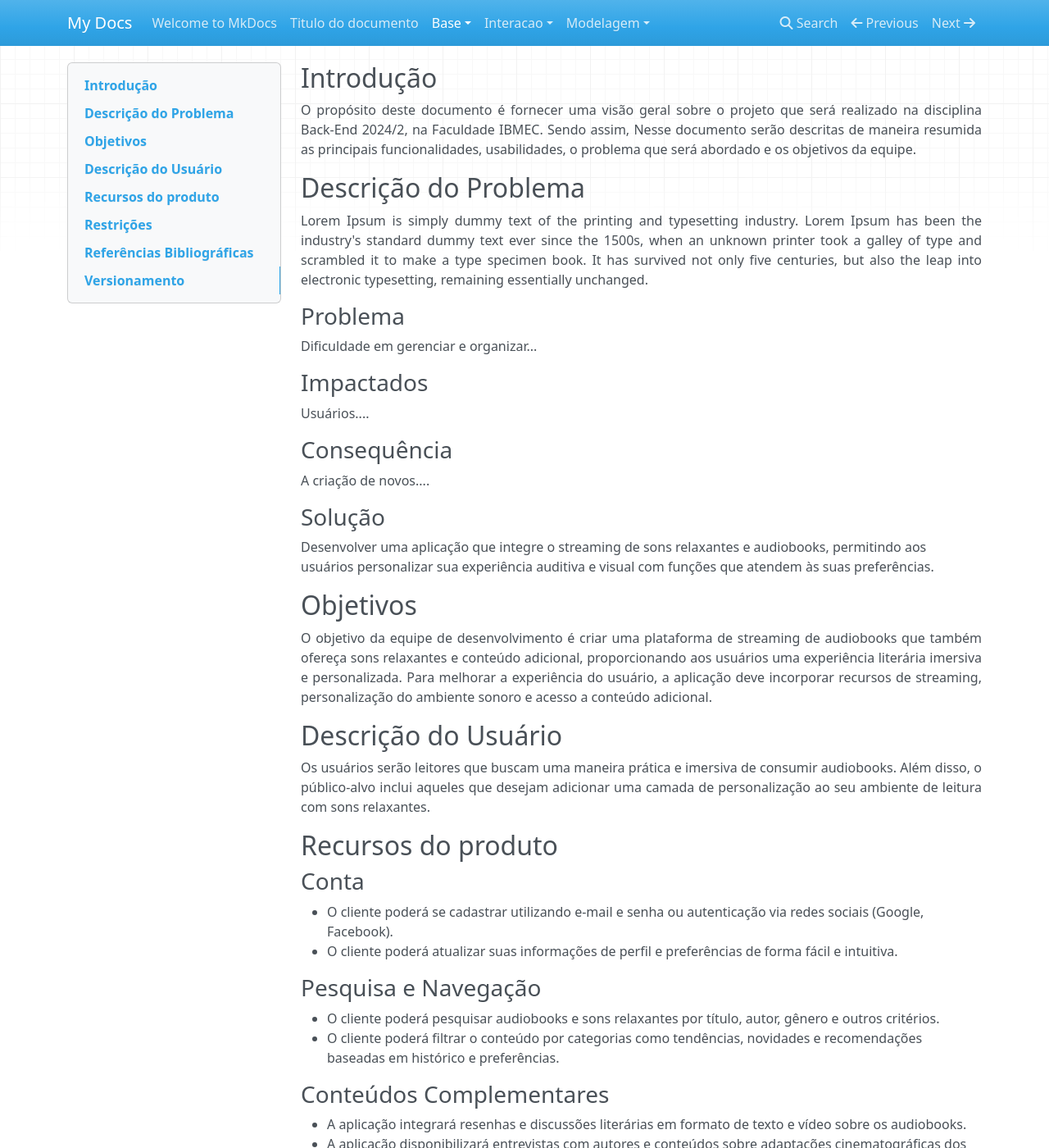
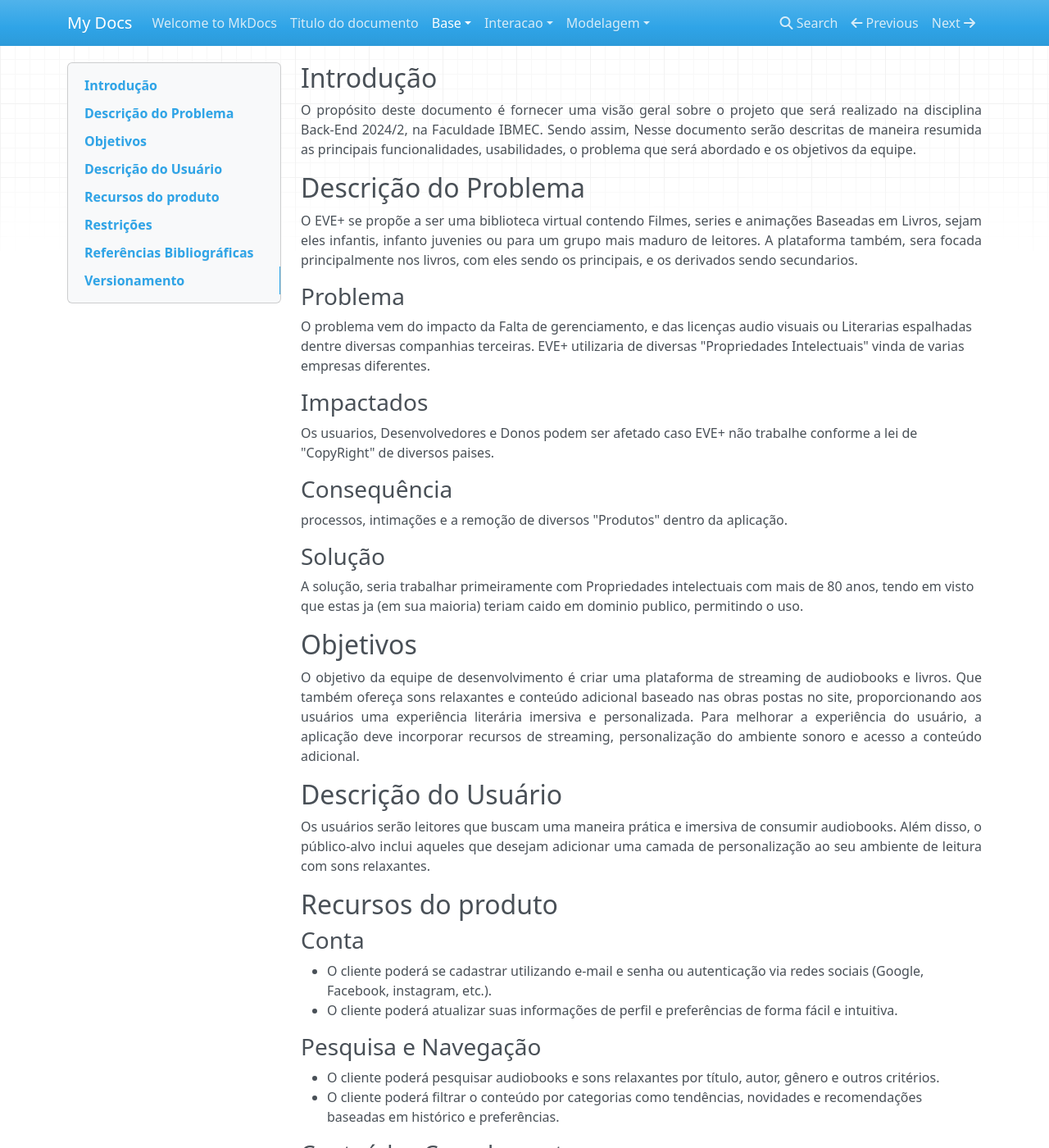
Before and after one commit to Projetos-de-Extensao/PBE_24.2_8001_III_EVE-Plus, an MkDocs documentation site: the page built from docs/base/documento_de_visao.md, in a window 1280 px wide and 1400 px high. Shown: the whole window at 82% size. Built offline with MkDocs 1.6.1, drawn with Linux system fonts in a browser that asks for light colours; nearby versions of some CDN libraries; some of the changed text lies outside the part shown.

Commit message:
Update documento_de_visao.md

```diff
--- a/docs/base/documento_de_visao.md
+++ b/docs/base/documento_de_visao.md
@@ -11,29 +11,29 @@ O propósito deste documento é fornecer uma visão geral sobre o projeto que se
 ## Descrição do Problema
 
 <p align = "justify">
-Lorem Ipsum is simply dummy text of the printing and typesetting industry. Lorem Ipsum has been the industry's standard dummy text ever since the 1500s, when an unknown printer took a galley of type and scrambled it to make a type specimen book. It has survived not only five centuries, but also the leap into electronic typesetting, remaining essentially unchanged.
+O EVE+ se propõe a ser uma biblioteca virtual contendo Filmes, series e animações Baseadas em Livros, sejam eles infantis, infanto juvenies ou para um grupo mais maduro de leitores. A plataforma também, sera focada principalmente nos livros, com eles sendo os principais, e os derivados sendo secundarios.
 </p>
 
 ### Problema
 
-Dificuldade em gerenciar e organizar...
+O problema vem do impacto da Falta de gerenciamento, e das licenças audio visuais ou Literarias espalhadas dentre diversas companhias terceiras. EVE+ utilizaria de diversas "Propriedades Intelectuais" vinda de varias empresas diferentes.
 
 ### Impactados
 
-Usuários....
+Os usuarios, Desenvolvedores e Donos podem ser afetado caso EVE+ não trabalhe conforme a lei de "CopyRight" de diversos paises.
 
 ### Consequência
 
-A criação de novos....
+processos, intimações e a remoção de diversos "Produtos" dentro da aplicação.
 
 ### Solução
 
-Desenvolver uma aplicação que integre o streaming de sons relaxantes e audiobooks, permitindo aos usuários personalizar sua experiência auditiva e visual com funções que atendem às suas preferências.
+A solução, seria trabalhar primeiramente com Propriedades intelectuais com mais de 80 anos, tendo em visto que estas ja (em sua maioria) teriam caido em dominio publico, permitindo o uso.
 
 ## Objetivos
 
 <p align = "justify">
-O objetivo da equipe de desenvolvimento é criar uma plataforma de streaming de audiobooks que também ofereça sons relaxantes e conteúdo adicional, proporcionando aos usuários uma experiência literária imersiva e personalizada. Para melhorar a experiência do usuário, a aplicação deve incorporar recursos de streaming, personalização do ambiente sonoro e acesso a conteúdo adicional.
+O objetivo da equipe de desenvolvimento é criar uma plataforma de streaming de audiobooks e livros. Que também ofereça sons relaxantes e conteúdo adicional baseado nas obras postas no site, proporcionando aos usuários uma experiência literária imersiva e personalizada. Para melhorar a experiência do usuário, a aplicação deve incorporar recursos de streaming, personalização do ambiente sonoro e acesso a conteúdo adicional.
 </p>
 
 ## Descrição do Usuário
@@ -46,7 +46,7 @@ Os usuários serão leitores que buscam uma maneira prática e imersiva de consu
 
 ### Conta
 
-- O cliente poderá se cadastrar utilizando e-mail e senha ou autenticação via redes sociais (Google, Facebook).
+- O cliente poderá se cadastrar utilizando e-mail e senha ou autenticação via redes sociais (Google, Facebook, instagram, etc.).
 - O cliente poderá atualizar suas informações de perfil e preferências de forma fácil e intuitiva.
 
 ### Pesquisa e Navegação
@@ -67,7 +67,7 @@ Os usuários serão leitores que buscam uma maneira prática e imersiva de consu
 ## Restrições
 
 <p align = "justify">
-A aplicação não será responsável...
+A aplicação não será responsável por erros, sustos ou reações ao consumo de audiolivros, filmes etc.
 </p>
 
 ## Referências Bibliográficas
```
